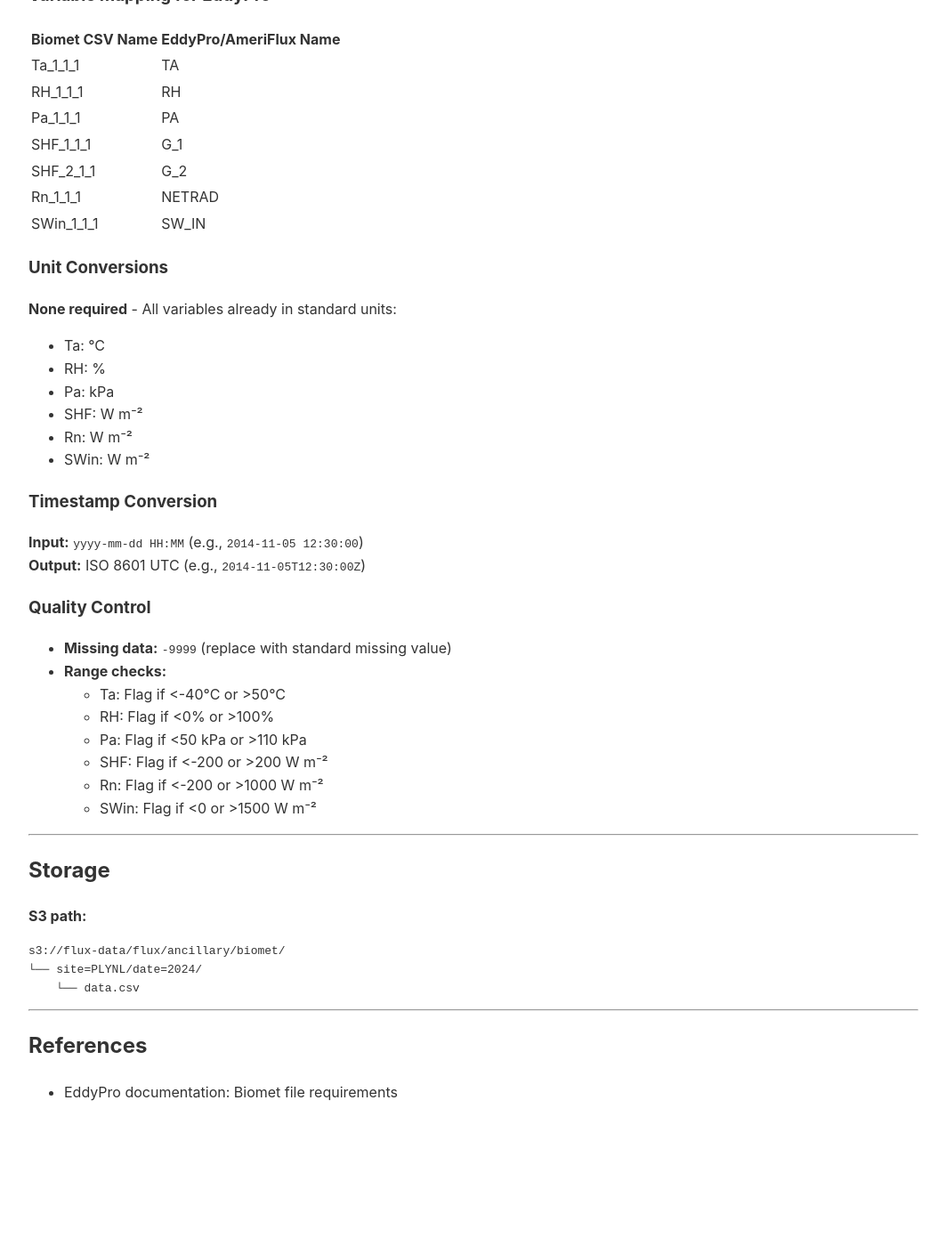
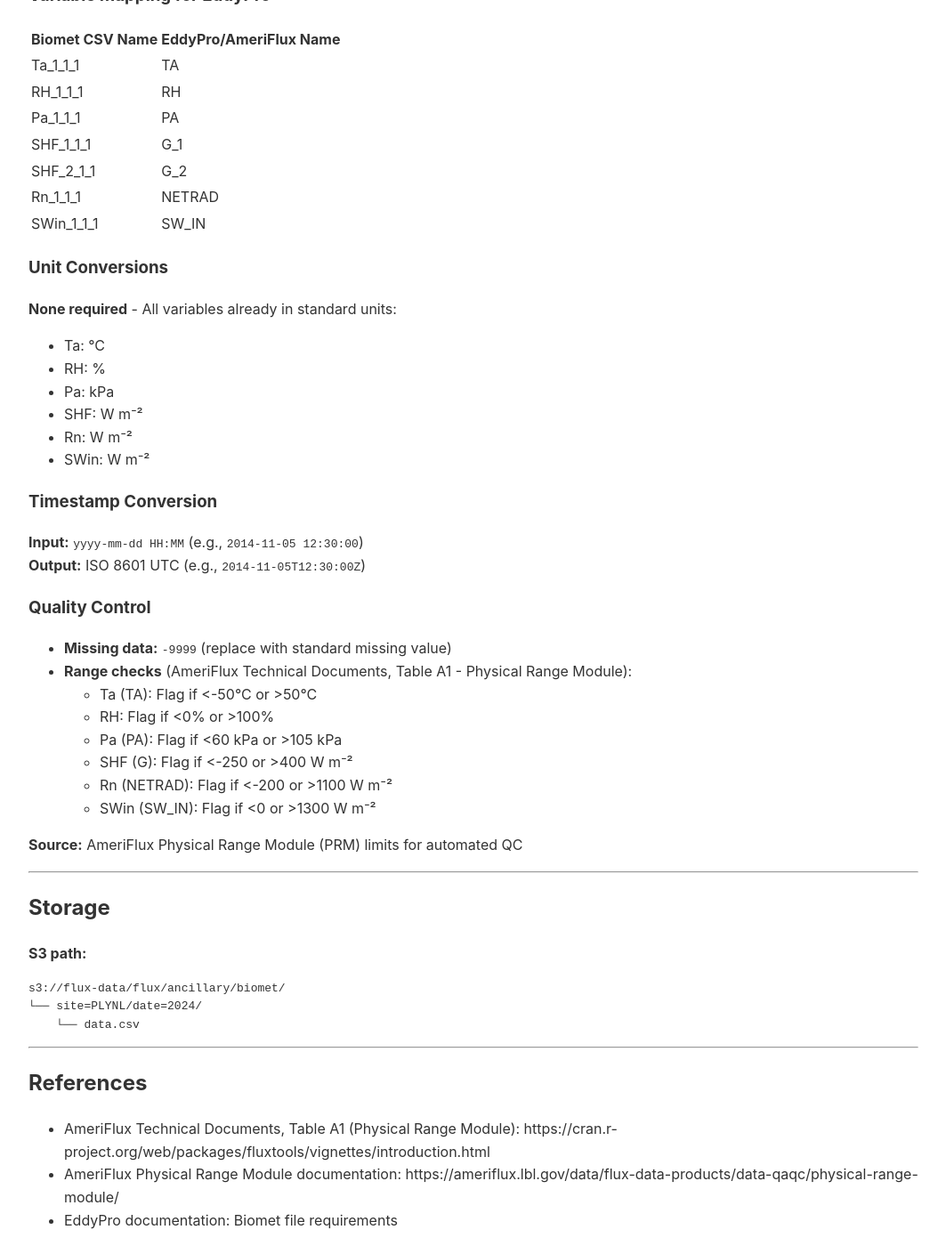
Before and after one commit to NERC-CEH/fdri_words, a Jekyll site: the page built from flux/biomet-ingestion.md, in a window 1280 px wide and 1400 px high, scrolled down 1460 px. Shown: the whole window at 89% size, without its empty margins (108-1171 px from the left). Built offline with Jekyll 4.4.1, drawn with Linux system fonts in a browser that asks for light colours; our own code applies the rules of GitHub Pages for plain Markdown files; before the commit the page ends 2716 px from its top, so only the background shows below that.

Commit message:
Update flux biomet doc

```diff
--- a/flux/biomet-ingestion.md
+++ b/flux/biomet-ingestion.md
@@ -76,13 +76,15 @@ yyyy-mm-dd HH:MM,C,%,kPa,W m-2,W m-2,W m-2,W m-2
 ### Quality Control
 
 - **Missing data:** `-9999` (replace with standard missing value)
-- **Range checks:**
-  - Ta: Flag if <-40°C or >50°C
+- **Range checks** (AmeriFlux Technical Documents, Table A1 - Physical Range Module):
+  - Ta (TA): Flag if <-50°C or >50°C
   - RH: Flag if <0% or >100%
-  - Pa: Flag if <50 kPa or >110 kPa
-  - SHF: Flag if <-200 or >200 W m⁻²
-  - Rn: Flag if <-200 or >1000 W m⁻²
-  - SWin: Flag if <0 or >1500 W m⁻²
+  - Pa (PA): Flag if <60 kPa or >105 kPa
+  - SHF (G): Flag if <-250 or >400 W m⁻²
+  - Rn (NETRAD): Flag if <-200 or >1100 W m⁻²
+  - SWin (SW_IN): Flag if <0 or >1300 W m⁻²
+
+**Source:** AmeriFlux Physical Range Module (PRM) limits for automated QC
 
 ---
 
@@ -98,4 +100,6 @@ s3://flux-data/flux/ancillary/biomet/
 ---
 
 ## References
+- AmeriFlux Technical Documents, Table A1 (Physical Range Module): https://cran.r-project.org/web/packages/fluxtools/vignettes/introduction.html
+- AmeriFlux Physical Range Module documentation: https://ameriflux.lbl.gov/data/flux-data-products/data-qaqc/physical-range-module/
 - EddyPro documentation: Biomet file requirements
```
